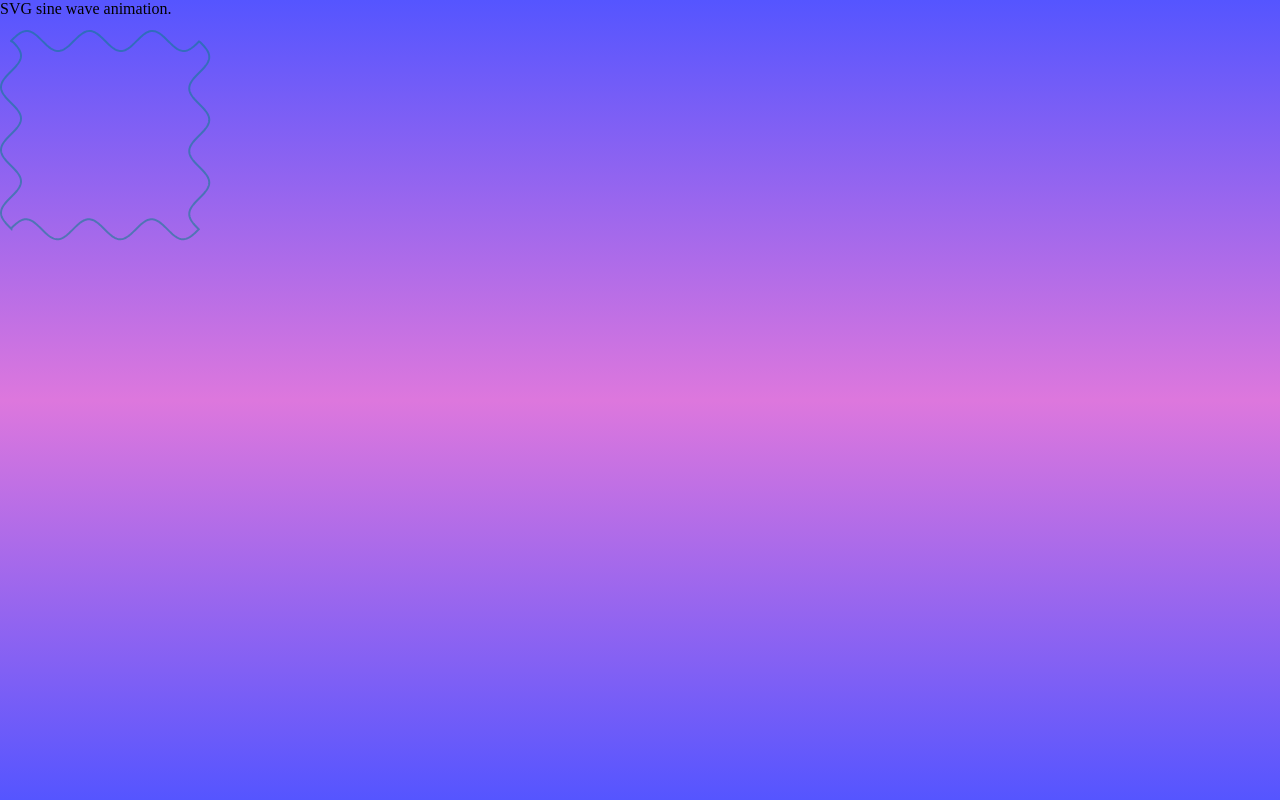
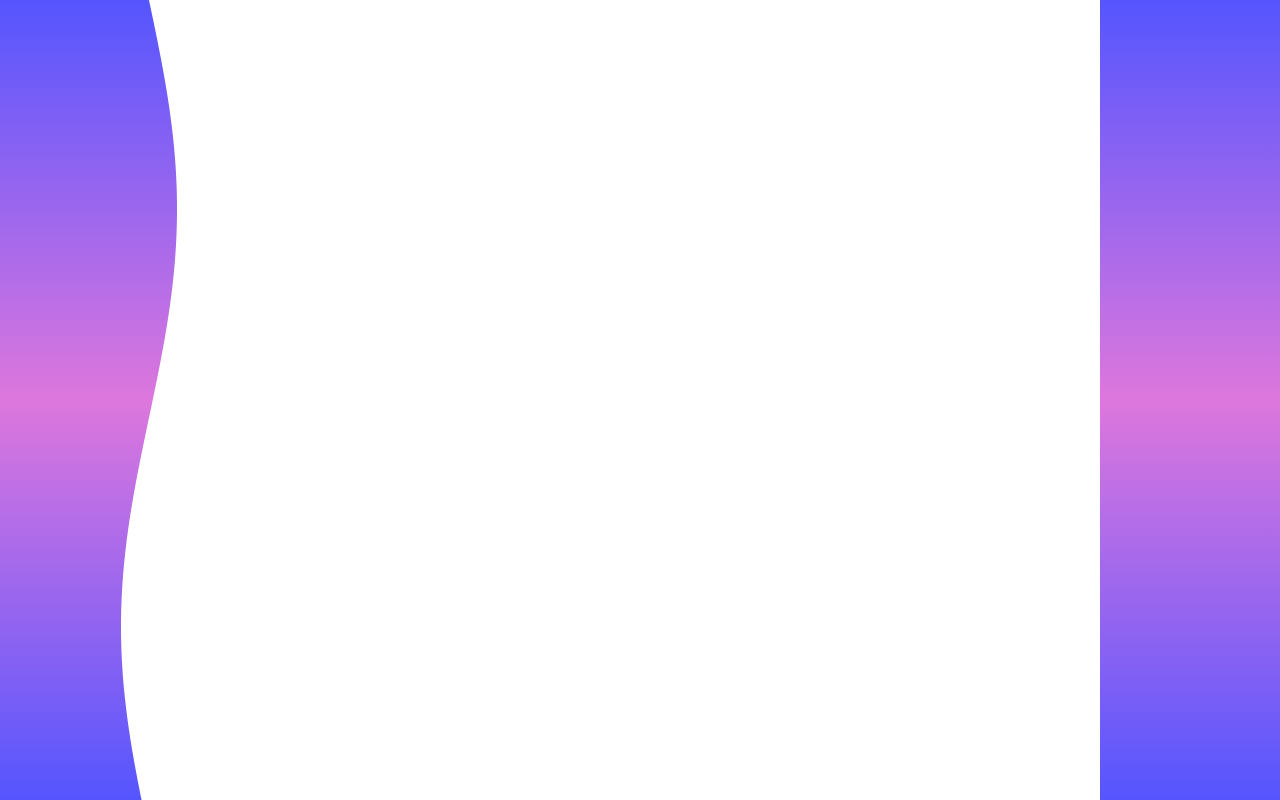
Before and after one commit to mdhildebrand/My-Portfolio, a React (Create React App) app: page /testpage in a window 1280 px wide. Built offline with nearby package versions, Linux system fonts and the light colour scheme.

Commit message:
Sinewave and parallax added to main page

```diff
--- a/src/components/Home.js
+++ b/src/components/Home.js
@@ -1,13 +1,34 @@
+import React, { useState, useEffect } from 'react';
 import Nav from '../components/Nav';
 import Contact from '../components/Contact';
 import ProjectList from '../components/ProjectList';
 import { about } from '../data/about';
+import SineWave from '../utilities/sinewave';
 
 const Home = () => {
 
+    const [scrollHeight, setScrollHeight] = useState(window.pageYOffset)
+
+    useEffect(() => {
+        function backgroundScroll() {
+            setScrollHeight(window.pageYOffset / 2)
+
+        }
+        window.addEventListener("scroll", backgroundScroll);
+        return () => {
+            window.removeEventListener("scroll", backgroundScroll);
+        };
+    })
+
+
+
+
+
     return (
         <main>
+            <div id="background" style={{top: scrollHeight}} />
             <Nav />
+            <SineWave />
             <div id="landing-wrapper">
                 <section id="welcome-section">
                     <img src="#0" alt="image to go here" />
--- a/src/components/TestPage.js
+++ b/src/components/TestPage.js
@@ -1,3 +1,4 @@
+import { useEffect } from 'react';
 import SineWave from '../utilities/sinewave';
 
 const TestPage = () => {
--- a/src/styles/base/_reset.scss
+++ b/src/styles/base/_reset.scss
@@ -25,3 +25,8 @@ html {
   a {
       text-decoration: none;
   }
+
+  div, section, article, p, h1, h2, h3, h4, h5, h6, img, a {
+      z-index: 10;
+      position: relative;
+  }
--- a/src/styles/base/_test.scss
+++ b/src/styles/base/_test.scss
@@ -3,3 +3,15 @@
     height: 100vh;
     width: 100vw;
 }
+
+#sine-wave {
+    overflow: hidden;
+    //max-height: 100vh;
+    max-width: 100vw;
+    margin-left: 100px;
+}
+
+svg {
+    position: fixed;
+    z-index: 1;
+}
--- a/src/styles/components/_body.scss
+++ b/src/styles/components/_body.scss
@@ -1,5 +1,11 @@
 main {
-    background: $gradient-background;
+    #background {
+        background: $gradient-background;
+        z-index: -5;
+        width: 100vw;
+        height: 70%;
+        position: absolute;
+    }
 }
 
 button {
@@ -10,10 +16,15 @@ button {
     border-radius: 16px;
 }
 
+svg {
+    position: fixed;
+    z-index: 1;
+}
+
 #landing-wrapper {
     margin-left: 100px;
-    background: $color-background;
     padding: 30px;
+    z-index: 10;
 }
 
 #welcome-section {
@@ -28,3 +39,16 @@ button {
 #about-section {
     padding-top: 100px;
 }
+
+#test-page {
+    background: $gradient-background;
+    height: 100vh;
+    width: 100vw;
+}
+
+#sine-wave {
+    overflow: hidden;
+    //max-height: 100vh;
+    max-width: 100vw;
+    margin-left: 100px;
+}
--- a/src/utilities/sinewave.js
+++ b/src/utilities/sinewave.js
@@ -1,76 +1,99 @@
-import React, { useCallback, useMemo } from 'react';
+import React, { useCallback, useMemo, useState, useEffect } from 'react';
 
 export const SineWave = () => {
 
+    const [scrollHeight, setScrollHeight] = useState(window.pageYOffset)
+    const [winHeight, setWinHeight] = useState(Math.round(window.innerHeight / 6))
+
+    useEffect(() => {
+        function scrollLog() {
+            setScrollHeight(window.pageYOffset)
+        }
+        window.addEventListener("scroll", scrollLog);
+
+        function heightLog() {
+            setWinHeight(Math.round(window.innerHeight / 6))
+            console.log("hello")
+        }
+        window.addEventListener("resize", heightLog);
+
+        return () => {
+            window.removeEventListener("scroll", scrollLog);
+            window.removeEventListener("resize", heightLog);
+        };
+    })
+
     const oneWave = 2 * Math.PI;
-    const frequencyPerSide = 3;
-    const amplitude = 10;
+    const frequencyPerSide = 10;
+    const amplitude = 28;
     const numberOfSides = 4;
+    const origin = Math.sin(scrollHeight / winHeight) * amplitude
+
 
     const totalPoints = Math.floor(
         oneWave * frequencyPerSide * amplitude * numberOfSides
     );
-    const paddingOffset = 11;
+    const paddingOffset = 50;
     const svgPathD = [];
 
     const pathFunction = useCallback(point => {
-        return Math.sin(point / 10) * amplitude;
-    }, [amplitude])
+        return Math.sin((point + scrollHeight) / winHeight) * amplitude;
+    }, [amplitude, scrollHeight, winHeight])
+
+    const calculateLeft = useCallback(
+        point => {
+            const xyPoint = {
+                x: paddingOffset + pathFunction(point),
+                y: (point)
+            };
+            return ['L', xyPoint.x, xyPoint.y].join(' ');
+        }, [paddingOffset, pathFunction, totalPoints]
+    )
+
+    const calculateBottom = useCallback(
+        point => {
+            const xyPoint = {
+                x: paddingOffset + point,
+                y: (totalPoints * 0.25)
+            };
+            return ['L', xyPoint.x, xyPoint.y].join(' ');
+        }, [paddingOffset, pathFunction, totalPoints]
+    )
+
+    const calculateRight = useCallback(
+        point => {
+            const xyPoint = {
+                x: paddingOffset + (totalPoints * 0.25),
+                y: ((totalPoints * 0.25) - (point - totalPoints / 2))
+            };
+            return ['L', xyPoint.x, xyPoint.y].join(' ');
+        }, [paddingOffset, pathFunction, totalPoints]
+    );
 
     const calculateTop = useCallback(
         point => {
             const xyPoint = {
-                x: paddingOffset + point,
-                y: paddingOffset - pathFunction(point)
+                x: paddingOffset + origin + totalPoints * 0.25 - (point - totalPoints * 0.75),
+                y: 0
             };
             return['L', xyPoint.x, xyPoint.y].join(' ');
         }, [paddingOffset, pathFunction]
     );
 
-    const calculateRight = useCallback(
-        point => {
-            const xyPoint = {
-                x: paddingOffset + (totalPoints * 0.25) + pathFunction(point),
-                y: paddingOffset + (point - (totalPoints * 0.25))
-            };
-            return ['L', xyPoint.x, xyPoint.y].join(' ');
-        }, [paddingOffset, pathFunction, totalPoints]
-    );
-
-    const calculateBottom = useCallback(
-        point => {
-            const xyPoint = {
-                x: paddingOffset + (totalPoints * 0.25) - (point - (totalPoints/2)),
-                y: paddingOffset + (totalPoints * 0.25) + pathFunction(point)
-            };
-            return ['L', xyPoint.x, xyPoint.y].join(' ');
-        }, [paddingOffset, pathFunction, totalPoints]
-    )
-
-    const calculateLeft = useCallback(
-        point => {
-            const xyPoint = {
-                x: -pathFunction(point) + paddingOffset,
-                y: paddingOffset + (totalPoints * 0.25) - (point - (totalPoints * 0.75))
-            };
-            return ['L', xyPoint.x, xyPoint.y].join(' ');
-        }, [paddingOffset, pathFunction, totalPoints]
-    )
-
     const createWave = useCallback(() => {
-        svgPathD.push(['M', paddingOffset, paddingOffset].join(' '));
+        svgPathD.push(['M', paddingOffset + origin, 0].join(' '));
 
         for(let point = 1; point < totalPoints; point++){
             if(point < totalPoints * 0.25){
+                svgPathD.push(calculateLeft(point))
+            } else if(totalPoints * 0.25 <= point && point < totalPoints * 0.5){
+                svgPathD.push(calculateBottom(point))
+            } else if(totalPoints * 0.5 <= point && point < totalPoints * 0.75){
+                svgPathD.push(calculateRight(point))
+            } else {
                 svgPathD.push(calculateTop(point))
-            } else if(totalPoints * 0.25 <= point && point < totalPoints * 0.5){
-                svgPathD.push(calculateRight(point))
-            } else if(totalPoints * 0.5 <= point && point < totalPoints * 0.75){
-                svgPathD.push(calculateBottom(point))
-            } else {
-                svgPathD.push(calculateLeft(point))
         }}
-        svgPathD.push(['L', paddingOffset, paddingOffset].join(' '));
+        svgPathD.push(['L', paddingOffset + origin, 0].join(' '));
     }, [
         svgPathD,
         paddingOffset,
@@ -86,28 +109,25 @@ export const SineWave = () => {
         return (
             <path
             id="wave"
-            stroke="teal"
-            opacity="0.5"
+            stroke="white"
+            opacity="1.0"
             strokeWidth="2"
             strokeLinecap="round"
-            fill="none"
+            fill="white"
             d={svgPathD.join(' ')}
             />
         );
     }, [svgPathD]);
 
     return (
-        <>
-            <div style={{ maxWidth: "100%", paddingBottom: 12 }}>
-                SVG sine wave animation. <br />
-            </div>
+        <div id="sine-wave">
             <svg
-                width={250}
-                height={250}
+                width={1000}
+                height={1000}
             >
                 {path}
             </svg>
-        </>
+        </div>
     )
 }
 
```
